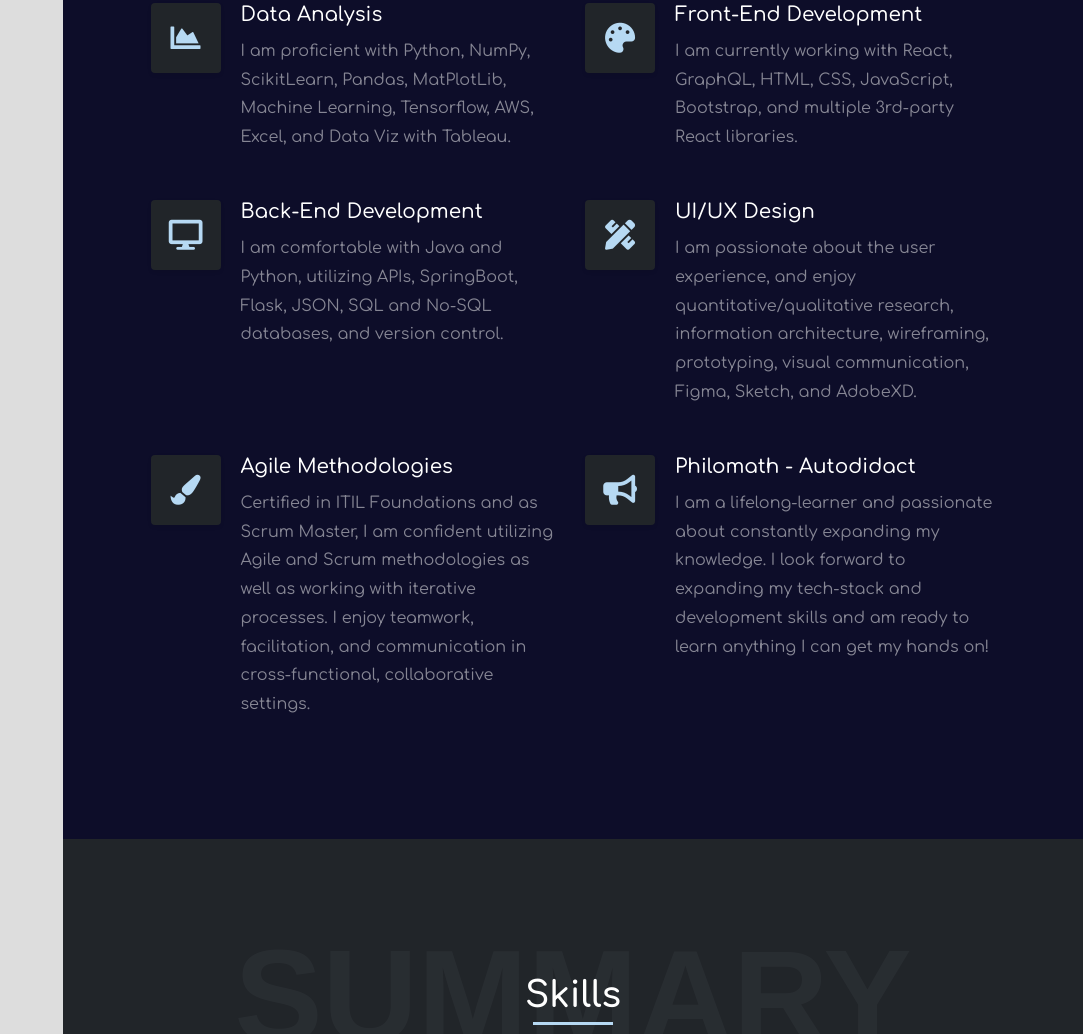
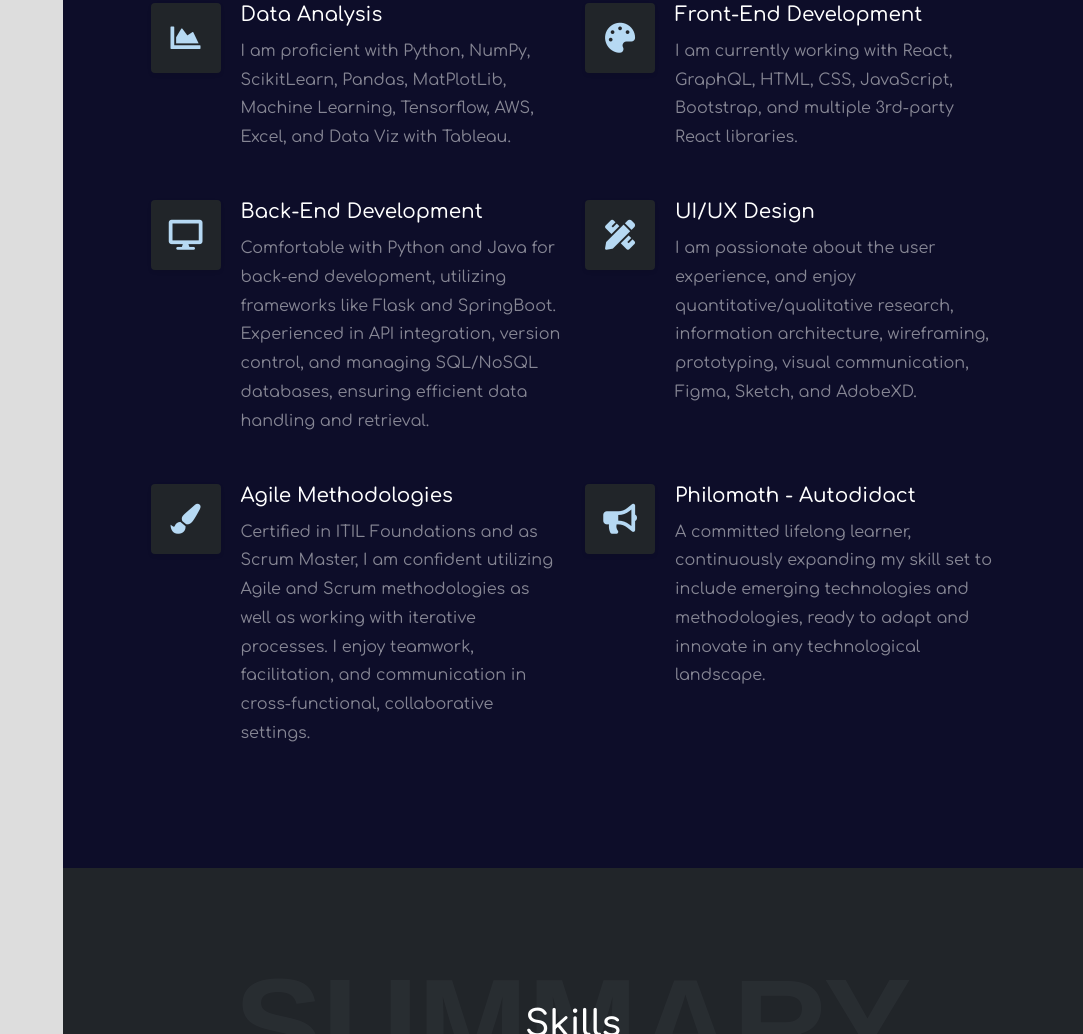
Before and after one commit to IndigoW0lf/Portfolio, a plain HTML site: page index.html in a window 1280 px wide. Shown: the part 2006-3040 px from the top of the page, without its empty margins (197-1280 px from the left). Drawn offline with Linux system fonts and the light colour scheme; a web font is replaced by a local one.

Commit message:
Update Services and Resume

```diff
--- a/index.html
+++ b/index.html
@@ -375,7 +375,7 @@
                       </div>
                       <h3 class="text-white">Back-End Development</h3>
                       <p class="text-white-50 mb-0">
-                        I am comfortable with Java and Python, utilizing APIs, SpringBoot, Flask, JSON, SQL and No-SQL databases, and version control.
+                        Comfortable with Python and Java for back-end development, utilizing frameworks like Flask and SpringBoot. Experienced in API integration, version control, and managing SQL/NoSQL databases, ensuring efficient data handling and retrieval.
                       </p>
                     </div>
                   </div>
@@ -414,8 +414,7 @@
                       </div>
                       <h3 class="text-white">Philomath - Autodidact</h3>
                       <p class="text-white-50 mb-0">
-                        I am a lifelong-learner and passionate about constantly expanding my knowledge. I look
-                        forward to expanding my tech-stack and development skills and am ready to learn anything I can get my hands on!
+                        A committed lifelong learner, continuously expanding my skill set to include emerging technologies and methodologies, ready to adapt and innovate in any technological landscape.
                       </p>
                     </div>
                   </div>
```
Also changed, not shown: 3 other files.
